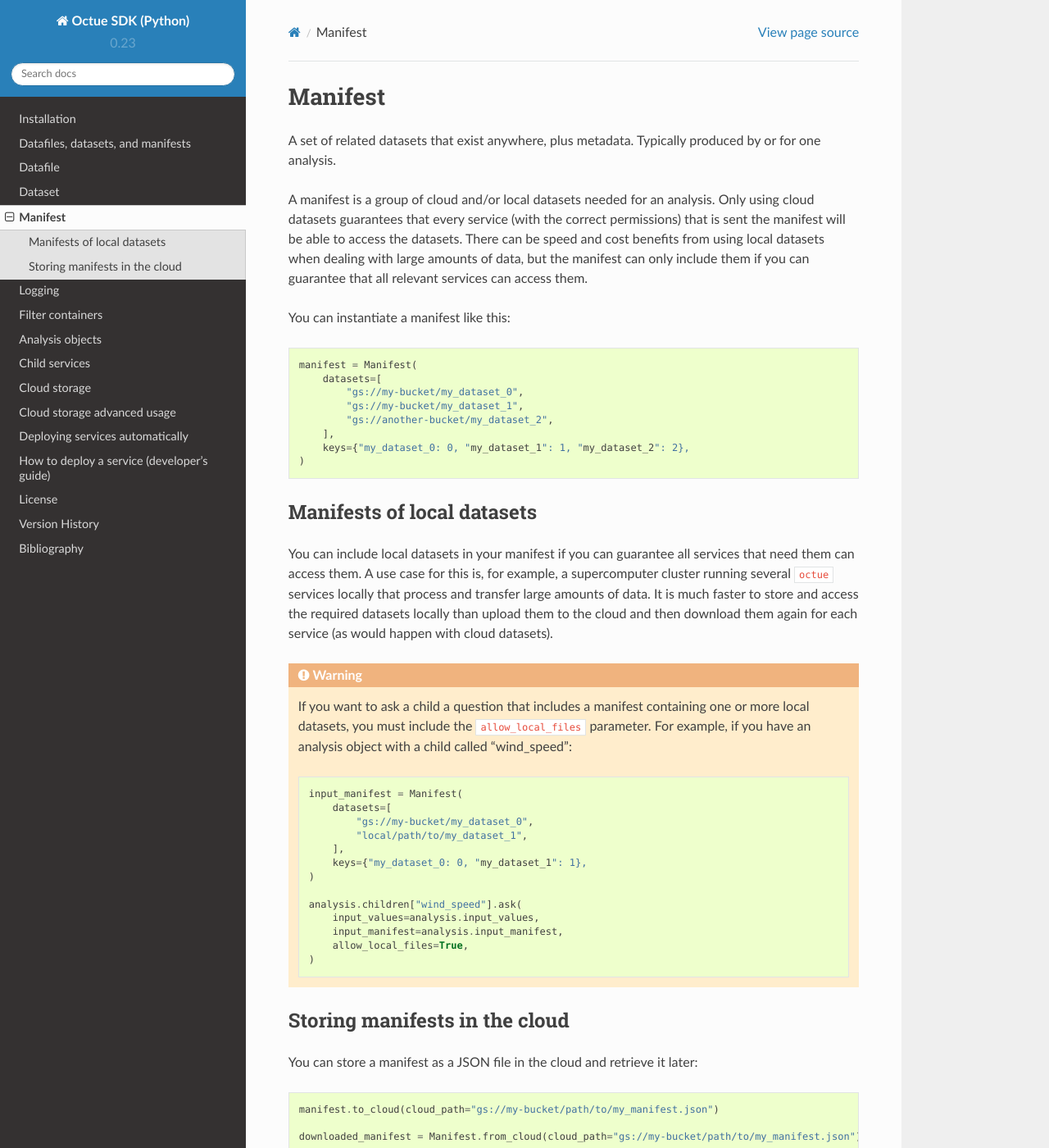
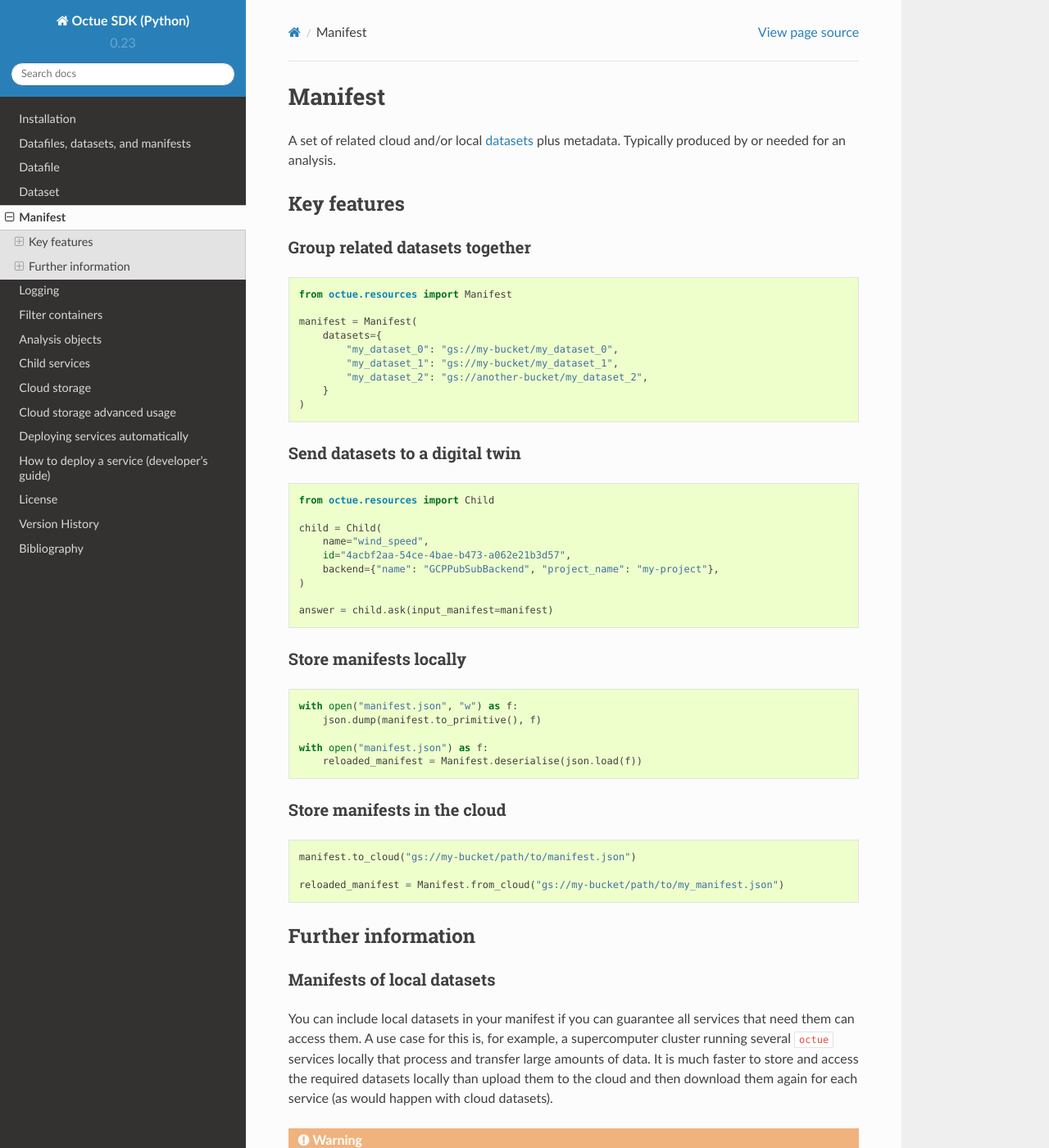
Before and after one commit to octue/octue-sdk-python, a Sphinx documentation site: the page built from docs/source/manifest.rst, in a window 1280 px wide and 1400 px high. Shown: the whole window at 82% size. Built offline with Sphinx 7.4.7 and the Read the Docs theme 2.0.0, drawn with Linux system fonts in a browser that asks for light colours; some of the changed text lies outside the part shown.

Commit message:
DOC: Add key features to manifest doc

```diff
--- a/docs/source/dataset.rst
+++ b/docs/source/dataset.rst
@@ -4,16 +4,18 @@
 Dataset
 =======
 A set of related :doc:`datafiles <datafile>` that exist in the same location, plus metadata. Typically produced by or
-for one operation in an analysis.
+needed for one operation in an analysis.
 
 Key features
 ============
 
 Work with local and cloud datasets
 ----------------------------------
-Instantiating a dataset is the same whether its local or cloud-based.
+Instantiating a dataset is the same whether it's local or cloud-based.
 
 .. code-block::
+
+    from octue.resources import Dataset
 
     dataset = Dataset(path="path/to/dataset", recursive=True)
 
--- a/docs/source/manifest.rst
+++ b/docs/source/manifest.rst
@@ -3,29 +3,72 @@
 ========
 Manifest
 ========
-A set of related datasets that exist anywhere, plus metadata. Typically produced by or for one analysis.
+A set of related cloud and/or local :doc:`datasets <dataset>` plus metadata. Typically produced by or needed for an
+analysis.
 
-A manifest is a group of cloud and/or local datasets needed for an analysis. Only using cloud datasets guarantees that
-every service (with the correct permissions) that is sent the manifest will be able to access the datasets. There can be
-speed and cost benefits from using local datasets when dealing with large amounts of data, but the manifest can only
-include them if you can guarantee that all relevant services can access them.
+Key features
+============
 
-You can instantiate a manifest like this:
+Group related datasets together
+-------------------------------
 
 .. code-block:: python
 
+    from octue.resources import Manifest
+
     manifest = Manifest(
-        datasets=[
-            "gs://my-bucket/my_dataset_0",
-            "gs://my-bucket/my_dataset_1",
-            "gs://another-bucket/my_dataset_2",
-        ],
-        keys={"my_dataset_0: 0, "my_dataset_1": 1, "my_dataset_2": 2},
+        datasets={
+            "my_dataset_0": "gs://my-bucket/my_dataset_0",
+            "my_dataset_1": "gs://my-bucket/my_dataset_1",
+            "my_dataset_2": "gs://another-bucket/my_dataset_2",
+        }
     )
 
 
+Send datasets to a digital twin
+-------------------------------
+
+.. code-block::
+
+    from octue.resources import Child
+
+    child = Child(
+        name="wind_speed",
+        id="4acbf2aa-54ce-4bae-b473-a062e21b3d57",
+        backend={"name": "GCPPubSubBackend", "project_name": "my-project"},
+    )
+
+    answer = child.ask(input_manifest=manifest)
+
+
+Store manifests locally
+-----------------------
+
+.. code-block:: python
+
+    with open("manifest.json", "w") as f:
+        json.dump(manifest.to_primitive(), f)
+
+    with open("manifest.json") as f:
+        reloaded_manifest = Manifest.deserialise(json.load(f))
+
+
+Store manifests in the cloud
+----------------------------
+
+.. code-block:: python
+
+    manifest.to_cloud("gs://my-bucket/path/to/manifest.json")
+
+    reloaded_manifest = Manifest.from_cloud("gs://my-bucket/path/to/my_manifest.json")
+
+
+Further information
+===================
+
 Manifests of local datasets
 ---------------------------
+
 You can include local datasets in your manifest if you can guarantee all services that need them can access them. A use
 case for this is, for example, a supercomputer cluster running several ``octue`` services locally that process and
 transfer large amounts of data. It is much faster to store and access the required datasets locally than upload them to
@@ -39,27 +82,15 @@ the cloud and then download them again for each service (as would happen with cl
 
      .. code-block:: python
 
-        input_manifest = Manifest(
-            datasets=[
-                "gs://my-bucket/my_dataset_0",
-                "local/path/to/my_dataset_1",
-            ],
-            keys={"my_dataset_0: 0, "my_dataset_1": 1},
-        )
+          input_manifest = Manifest(
+              datasets={
+                  "my_dataset_0": "gs://my-bucket/my_dataset_0",
+                  "my_dataset_1": "local/path/to/my_dataset_1",
+              }
+          )
 
-        analysis.children["wind_speed"].ask(
-            input_values=analysis.input_values,
-            input_manifest=analysis.input_manifest,
-            allow_local_files=True,
-        )
-
-
-Storing manifests in the cloud
-------------------------------
-You can store a manifest as a JSON file in the cloud and retrieve it later:
-
-.. code-block:: python
-
-    manifest.to_cloud(cloud_path="gs://my-bucket/path/to/my_manifest.json")
-
-    downloaded_manifest = Manifest.from_cloud(cloud_path="gs://my-bucket/path/to/my_manifest.json")
+          analysis.children["wind_speed"].ask(
+              input_values=analysis.input_values,
+              input_manifest=analysis.input_manifest,
+              allow_local_files=True,
+          )
```
